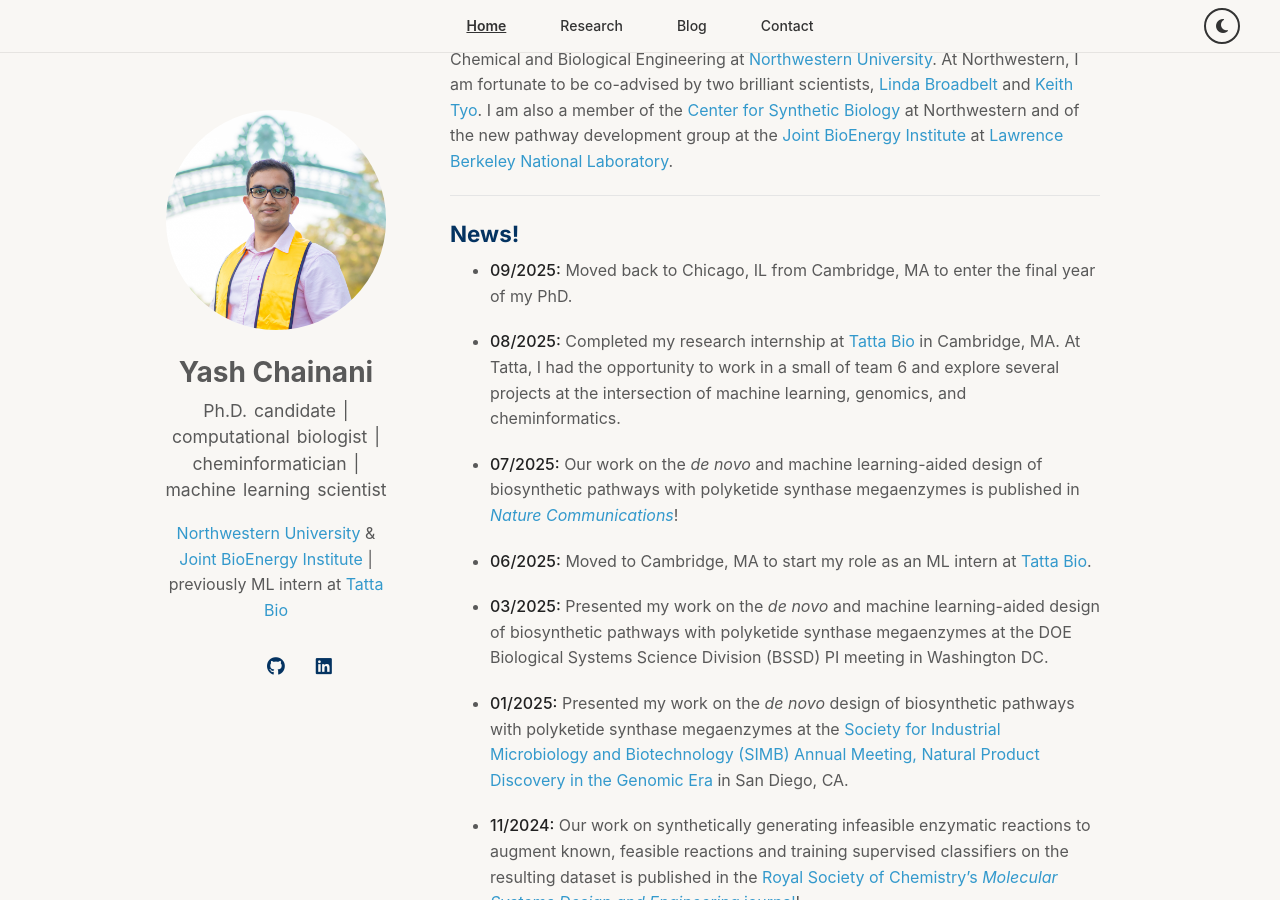
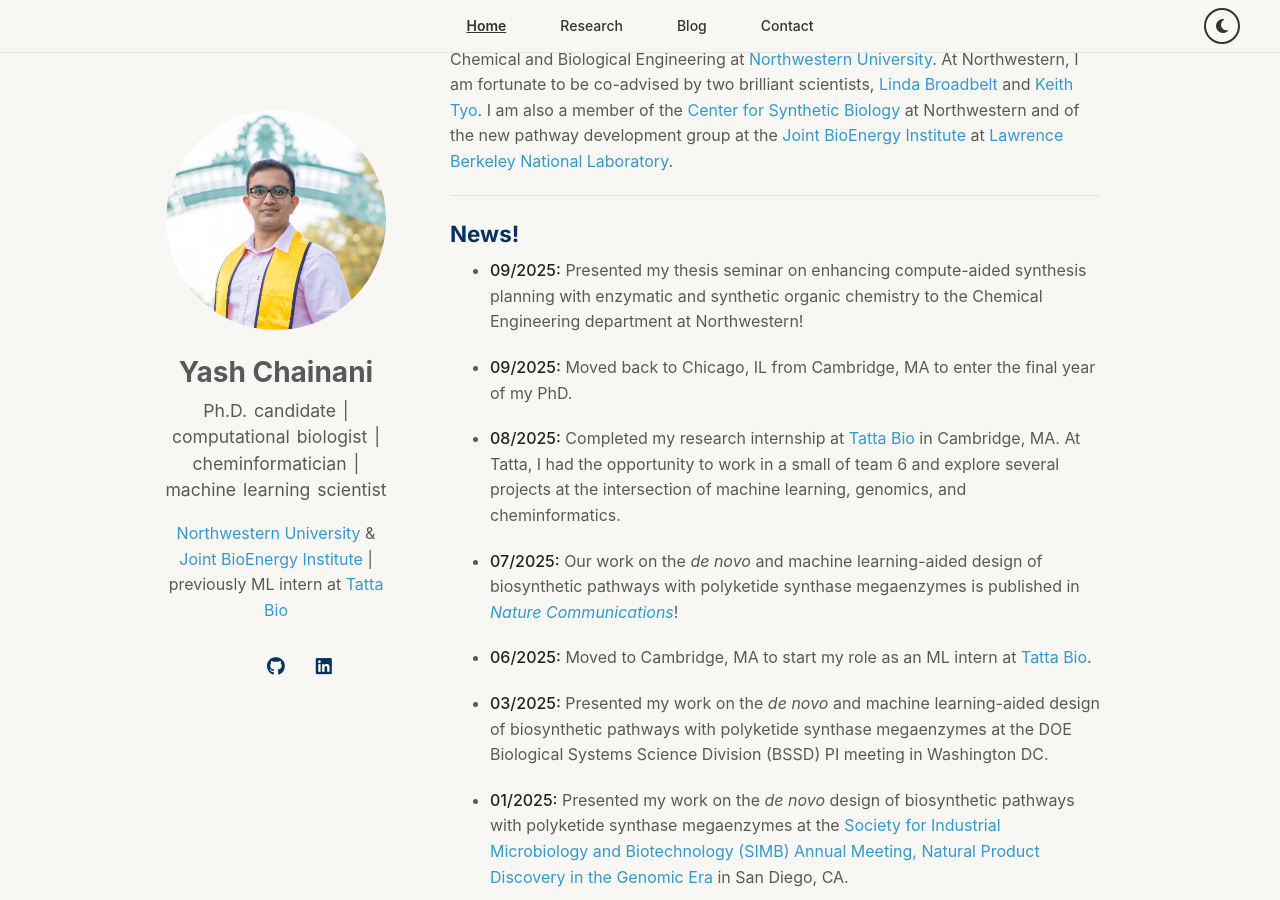
Before and after one commit to yashchainani21/yashchainani21.github.io, a Jekyll site: the page built from index.md, in a window 1280 px wide and 900 px high, scrolled down 526 px. Built offline with Jekyll 4.4.1, drawn with Linux system fonts in a browser that asks for light colours; a style sheet for code colours, icons or effects is not loaded; our own code applies the rules of GitHub Pages for plain Markdown files.

Commit message:
update news

```diff
--- a/index.md
+++ b/index.md
@@ -13,6 +13,8 @@
 ---
 
 ## News!
+
+- **09/2025:** Presented my thesis seminar on enhancing compute-aided synthesis planning with enzymatic and synthetic organic chemistry to the Chemical Engineering department at Northwestern!
 
 - **09/2025:** Moved back to Chicago, IL from Cambridge, MA to enter the final year of my PhD.
 
```
